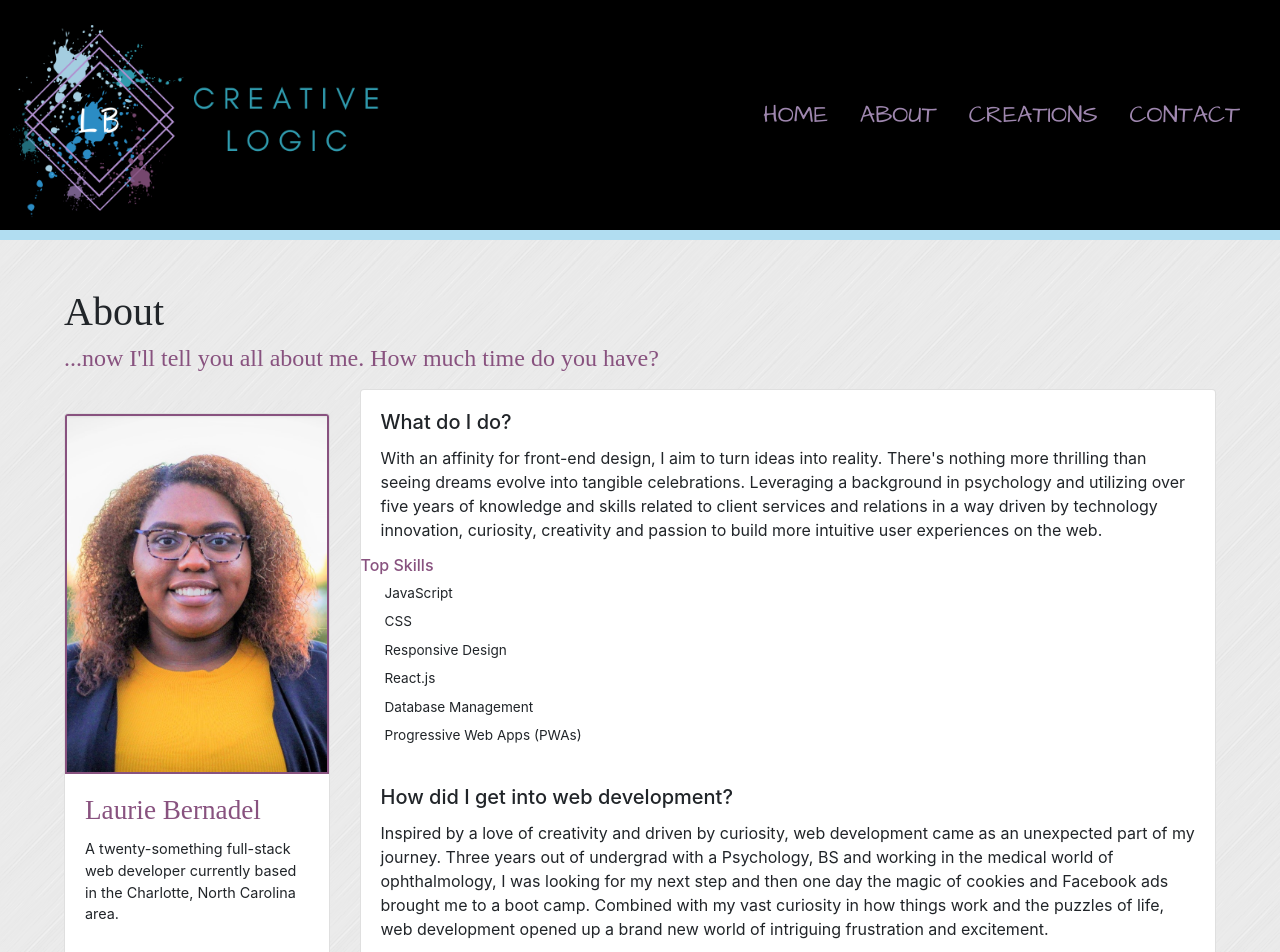
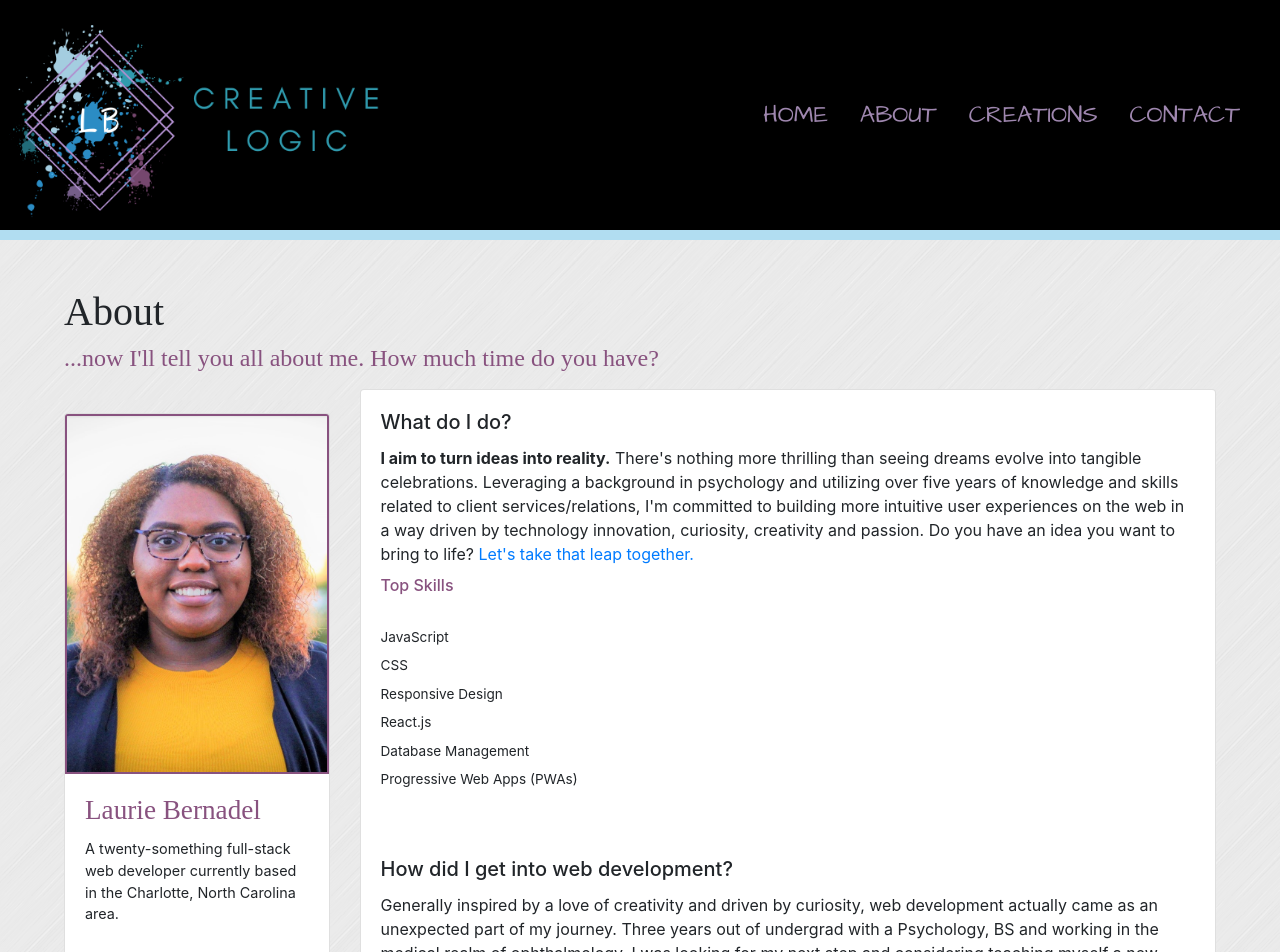
Before and after one commit to lbernadel/creativelogic, a Next.js app: page /about in a window 1280 px wide. Shown: the top 952 px of the page. Built offline with nearby package versions, Linux system fonts and the light colour scheme; a web font is replaced by a local one.

Commit message:
updated content

```diff
--- a/src/pages/about.js
+++ b/src/pages/about.js
@@ -1,5 +1,6 @@
 import React, { useCallback, useState, useEffect, useRef } from "react";
 import Head from "next/head";
+import Link from "next/link";
 import { Row, Col, Card, ListGroup, ListGroupItem } from "react-bootstrap";
 
 import Layout from "../components/layout";
@@ -46,7 +47,7 @@ const About = () => {
       </h4>
 
       <Row className="mb-5">
-        <Col xs={{ span: 12, offset: 0, order: 2 }} lg={{ span: 3, offset: 0, order: 1 }}  className="mt-4">
+        <Col xs={{ span: 12, offset: 0, order: 2 }} lg={{ span: 3, offset: 0, order: 1 }} className="mt-4">
           <Card>
             <Card.Img className="headshot" variant="top" alt="Laurie's headshot" src="/static/Laurie_headshot.jpg" style={{ border: "solid 2px rgb(136, 82, 127)" }} />
             <Card.Body>
@@ -71,9 +72,11 @@ const About = () => {
             <Card.Body>
               <Card.Title>What do I do?</Card.Title>
               <Card.Text>
-              With an affinity for front-end design, I aim to turn ideas into reality. There's nothing more thrilling than seeing dreams evolve into tangible celebrations. Leveraging a background in psychology and utilizing over five years of knowledge and skills related to client services and relations in a way driven by technology innovation, curiosity, creativity and passion to build more intuitive user experiences on the web.
+                <strong>I aim to turn ideas into reality.</strong> There's nothing more thrilling than seeing dreams evolve into tangible celebrations. Leveraging a background in psychology and utilizing over five years of knowledge and skills related to client services/relations, I'm committed to building more intuitive user experiences on the web in a way driven by technology innovation, curiosity, creativity and passion. Do you have an idea you want to bring to life? <Link href="/contact" passHref>
+                  <a aria-label="Contact">Let's take that leap together.</a>
+                </Link>
               </Card.Text>
-            </Card.Body>
+
               <Card.Subtitle className="mb-1 about">Top Skills</Card.Subtitle>
               <ul className="px-3 mx-2" style={{ fontSize: "0.85rem", listStyleType: "none", display: "inline" }}>
                 <li className="py-1">JavaScript</li>
@@ -83,11 +86,12 @@ const About = () => {
                 <li className="py-1">Database Management</li>
                 <li className="py-1">Progressive Web Apps (PWAs)</li>
               </ul>
+            </Card.Body>
 
             <Card.Body>
               <Card.Title>How did I get into web development?</Card.Title>
               <Card.Text>
-                Inspired by a love of creativity and driven by curiosity, web development came as an unexpected part of my journey. Three years out of undergrad with a Psychology, BS and working in the medical world of ophthalmology, I was looking for my next step and then one day the magic of cookies and Facebook ads brought me to a boot camp. Combined with my vast curiosity in how things work and the puzzles of life, web development opened up a brand new world of intriguing frustration and excitement.
+                Generally inspired by a love of creativity and driven by curiosity, web development actually came as an unexpected part of my journey. Three years out of undergrad with a Psychology, BS and working in the medical realm of ophthalmology, I was looking for my next step and considering teaching myself a new skill, but not sure how. One day, the magic of cookies and Facebook ads brought me information on a full-stack coding a boot camp through my alma mater. Web development opened up a brand new world of intriguing frustration and excitement, blending my inquisitorial and imaginative natures to bring ideas to life.
               </Card.Text>
             </Card.Body>
           </Card>
```
Lines whose indentation alone changed are shown as unchanged.
